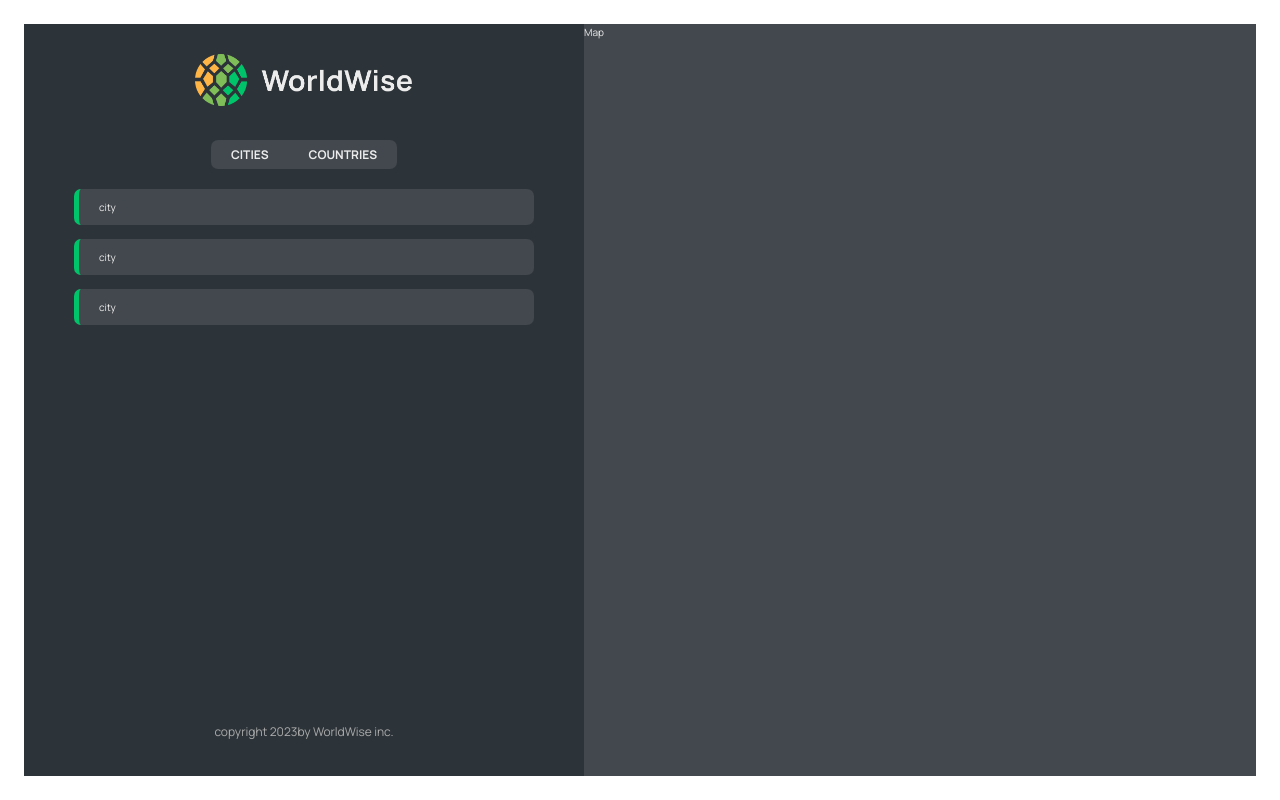
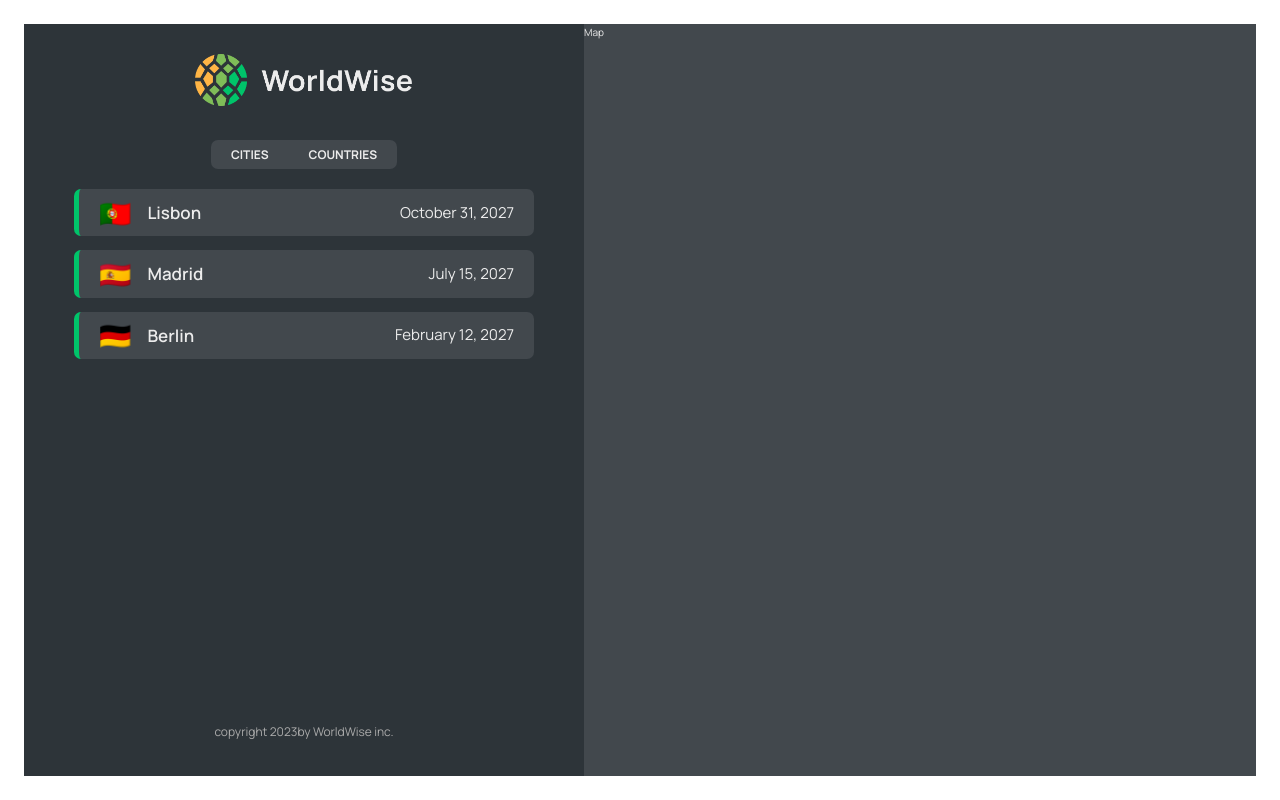
Before and after one commit to njahi/worldwise, a React (Vite) app: page /app in a window 1280 px wide. Built offline with nearby package versions, Linux system fonts and the light colour scheme; data requests are answered from the project's data file.

Commit message:
Structuring the cityItem component for reusability

```diff
--- a/src/components/CityItem.jsx
+++ b/src/components/CityItem.jsx
@@ -1,5 +1,19 @@
+/* eslint-disable react/prop-types */
 import styles from "./CityItem.module.css";
+const formatDate = (date) =>
+  new Intl.DateTimeFormat("en", {
+    day: "numeric",
+    month: "long",
+    year: "numeric",
+  }).format(new Date(date));
 
-export default function CityItem() {
-  return <div className={styles.cityItem}>city</div>;
+export default function CityItem({ city }) {
+  const { cityName, emoji, date } = city;
+  return (
+    <li className={styles.cityItem}>
+      <span className={styles.emoji}>{emoji}</span>
+      <h3 className={styles.name}>{cityName}</h3>
+      <time className={styles.date}>{formatDate(date)}</time>
+    </li>
+  );
 }
```
